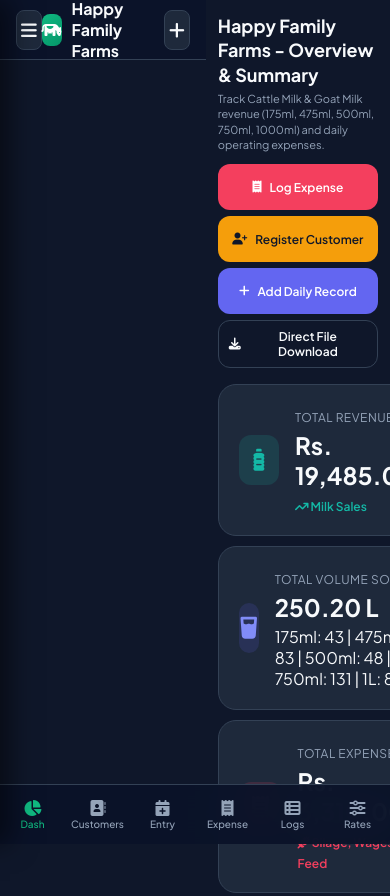
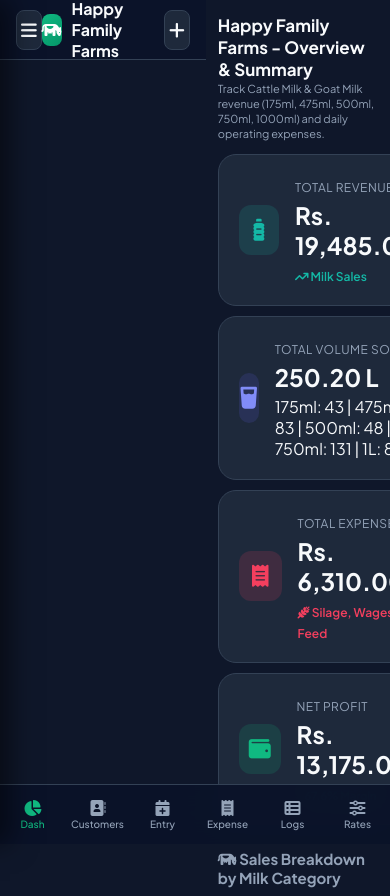
Before and after one commit to DharshanS/happy-family-farms-tracker, a website: page index.html in a window 390 px wide. Shown: the top 896 px of the page. Drawn offline with nearby package versions, Linux system fonts and the light colour scheme.

Commit message:
Hide redundant desktop top-header buttons on mobile screens (saving vertical height on iPhone 16 Pro Max) and ensure label text wrapping

```diff
--- a/styles.css
+++ b/styles.css
@@ -593,6 +593,9 @@ label {
   font-size: 13px;
   font-weight: 500;
   color: var(--text-muted);
+  white-space: normal;
+  word-wrap: break-word;
+  overflow-wrap: break-word;
 }
 
 input, .select-input {
@@ -960,9 +963,9 @@ input:focus, .select-input:focus {
 
   .top-header {
     flex-direction: column;
-    align-items: stretch;
-    gap: 12px;
-    margin-bottom: 16px;
+    align-items: flex-start;
+    gap: 4px;
+    margin-bottom: 12px;
     width: 100%;
     max-width: 100%;
     overflow: hidden;
@@ -974,8 +977,8 @@ input:focus, .select-input:focus {
   }
 
   .header-title h1 {
-    font-size: 18px !important;
-    line-height: 1.35;
+    font-size: 17px !important;
+    line-height: 1.3;
     word-wrap: break-word;
     overflow-wrap: break-word;
     letter-spacing: normal;
@@ -983,23 +986,13 @@ input:focus, .select-input:focus {
 
   .subtitle {
     font-size: 11px;
-    line-height: 1.4;
+    line-height: 1.35;
+    margin-top: 2px;
   }
 
+  /* Hide redundant desktop top header buttons on mobile screens */
   .header-actions {
-    width: 100%;
-    display: flex;
-    flex-direction: column;
-    gap: 6px;
-  }
-
-  .header-actions .btn {
-    width: 100%;
-    font-size: 12px;
-    padding: 8px 10px;
-    justify-content: center;
-    white-space: normal;
-    text-align: center;
+    display: none !important;
   }
 
   /* Mobile Bottom Navigation Bar */
```
